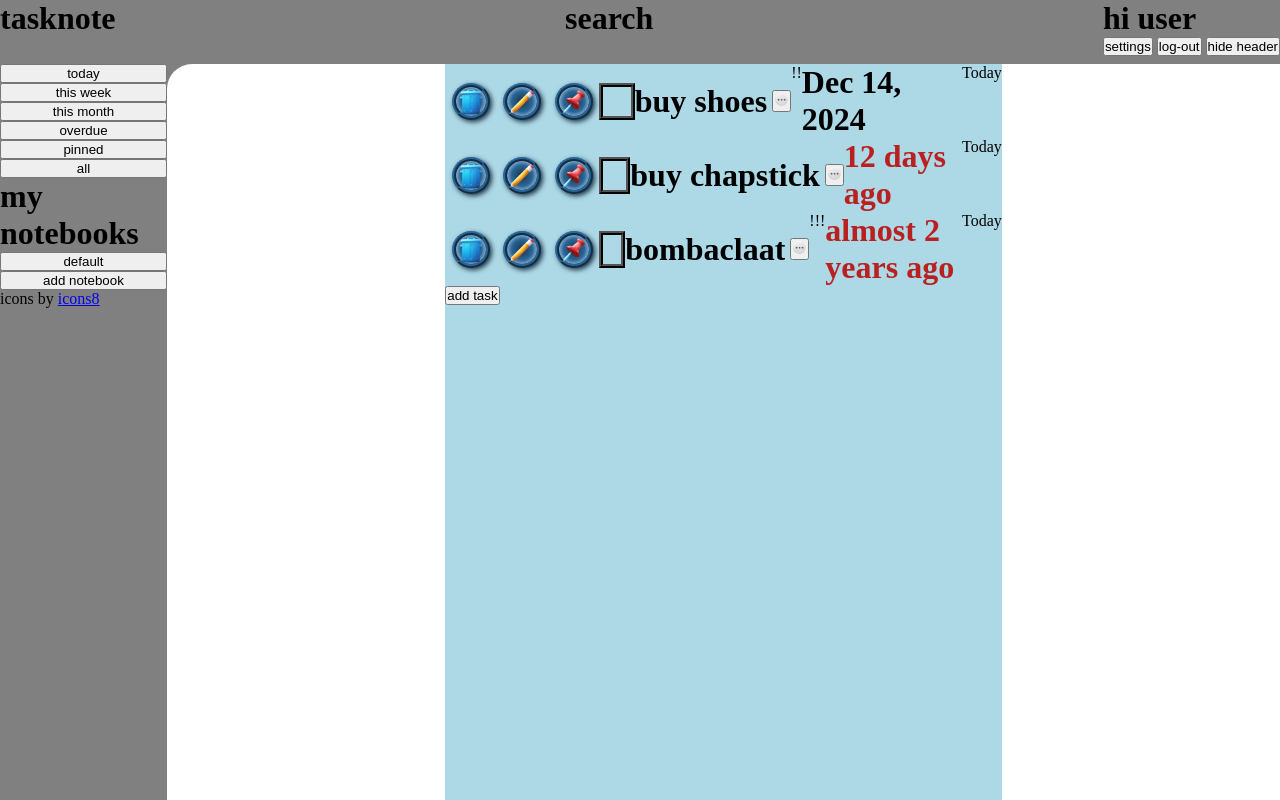
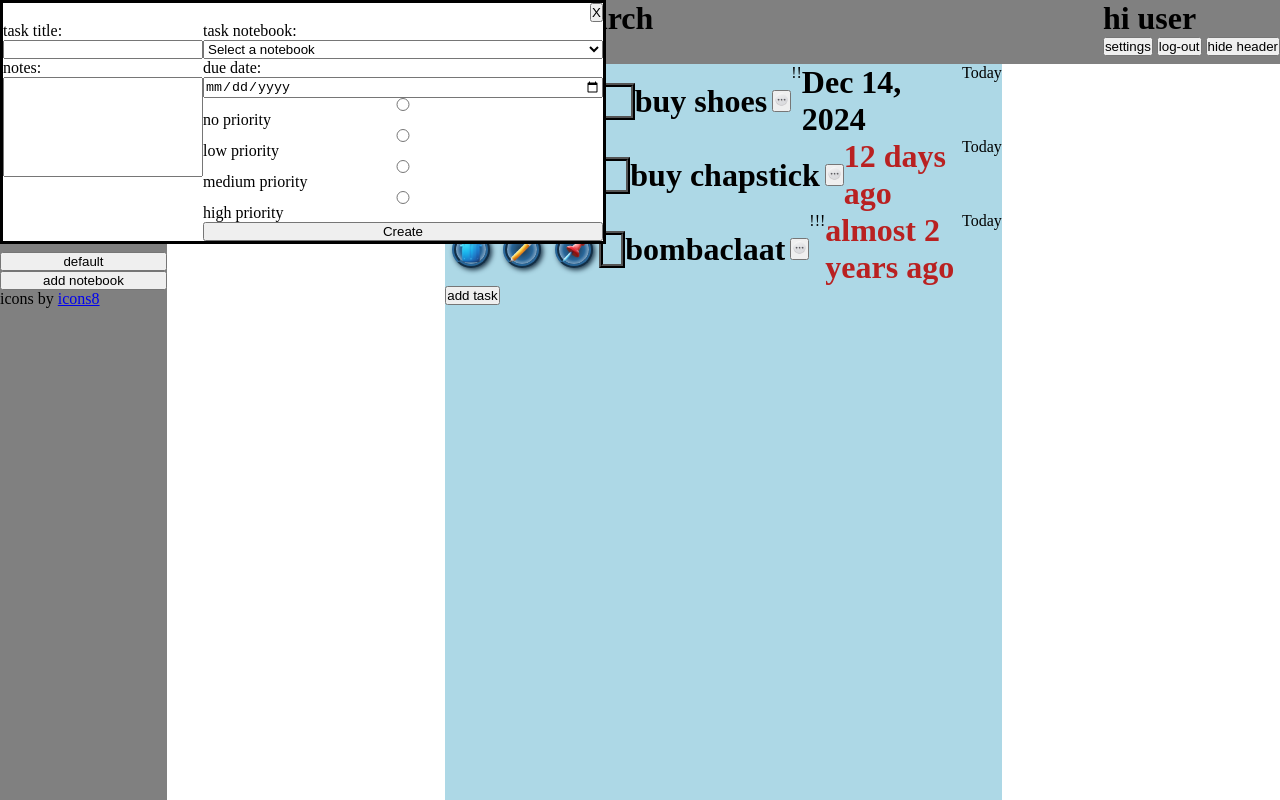
Before and after one commit to tmntee/odin-todo, a website built with webpack: page src/template.html in a window 1280 px wide. Built offline with nearby package versions, Linux system fonts and the light colour scheme.

Commit message:
Draft taskform HTML and CSS

```diff
--- a/src/style.css
+++ b/src/style.css
@@ -141,3 +141,34 @@ div.due-date {
 .overdue {
     color: rgb(185, 33, 33);
 }
+
+.cancel-button {
+    display: flex;
+    justify-content: end;
+}
+
+dialog::backdrop {
+    background-color: rgba(128, 128, 128, 0.322)
+}
+
+textarea#task-notes {
+    resize: none;
+    width: 200px;
+    height: 100px;
+}
+
+.task-form {
+    display: grid;
+    grid-template-columns: 1fr 2fr;
+    grid-template-rows: 1fr;
+}
+
+.col-1 {
+    display: flex;
+    flex-direction: column;
+}
+
+.col-2 {
+    display: flex;
+    flex-direction: column;
+}
--- a/src/template.html
+++ b/src/template.html
@@ -6,6 +6,52 @@
     <title>tasknote</title>
 </head>
 <body>
+    <dialog open>
+        <form action="">
+            <div class="form-wrapper" id="TASKFORM">
+                <div class="cancel-button">
+                    <button>X</button>
+                </div>
+                <div class="task-form">
+                    <div class="col-1">
+                        <label for="task-title">task title:</label>
+                        <input type="text" name="task-title" id="task-title">
+
+                        <label for="task-notes">notes:</label>
+                        <textarea name="task-notes" id="task-notes"></textarea>
+                    </div>
+                    <div class="col-2">
+                        <label for="task-notebook">task notebook:</label>
+                        <select name="notebook-select" id="task-notebook" form="TASKFORM">
+                           <option value="">Select a notebook</option>
+                           <option value="hi">hi</option>
+                           <option value="im fake">fake</option>
+                           <option value="notebook">notebook</option>
+                           <option value="dont click me">balls</option>
+                           <option value="jfldskjf">lsakdjfodisja</option>
+                        </select>
+
+                        <label for="due-date">due date:</label>
+                        <input type="date">
+
+                        <input type="radio" id="none" name="priority">
+                        <label for="none">no priority</label>
+
+                        <input type="radio" id="low" name="priority">
+                        <label for="low">low priority</label>
+
+                        <input type="radio" id="medium" name="priority">
+                        <label for="medium">medium priority</label>
+
+                        <input type="radio" id="high" name="priority">
+                        <label for="high">high priority</label>
+
+                        <button>Create</button>
+                    </div>
+                </div>
+            </div>
+        </form>
+    </dialog>
     <div class="header">
         <h1>tasknote</h1>
         <h1>search</h1>
--- /dev/null
+++ b/taskform.js
@@ -0,0 +1,3 @@
+class TaskForm {
+
+}
```
